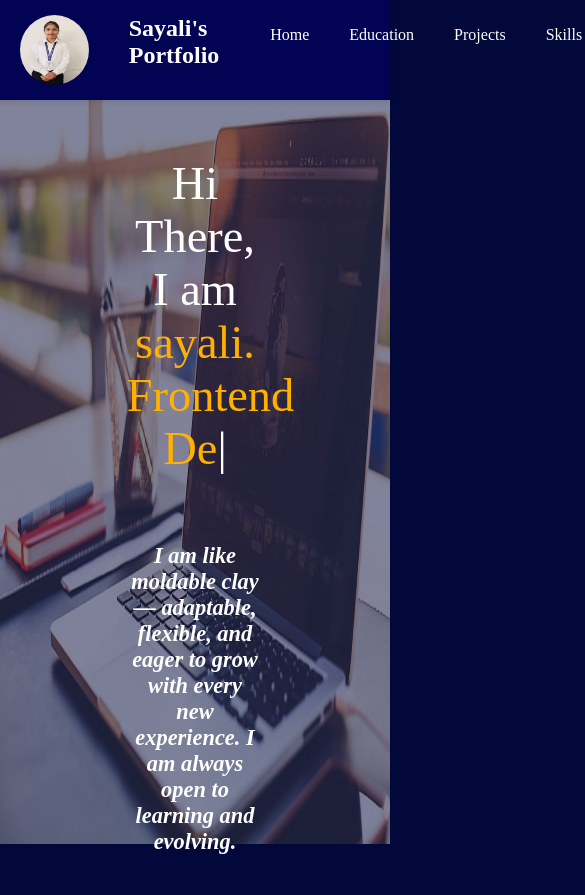
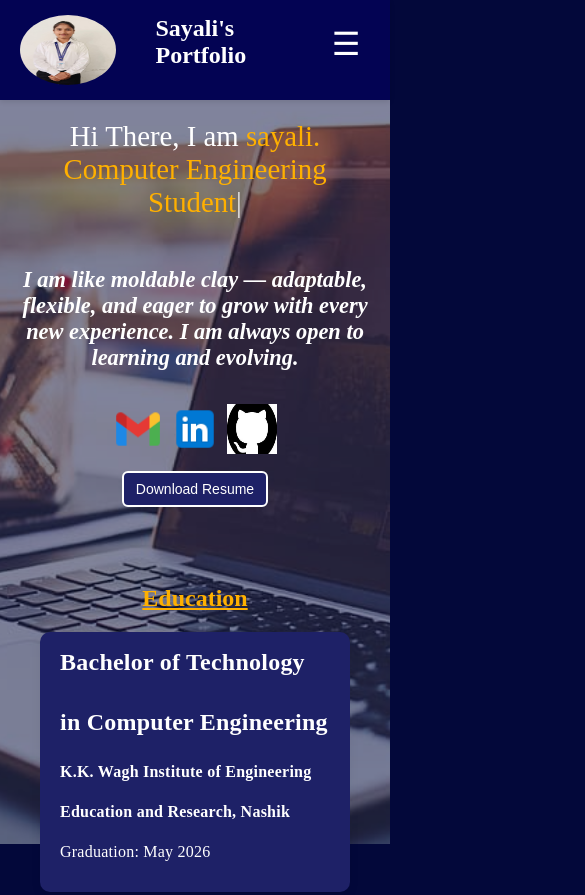
Before and after one commit to 969914/portfolio, a plain HTML site: page index.html in a window 390 px wide. Shown: the top 895 px of the page, 585 px wide, since content can reach past the window. Drawn offline with nearby package versions, Linux system fonts and the light colour scheme.

Commit message:
Update portfolio UI and responsive design

```diff
--- a/index.html
+++ b/index.html
@@ -23,8 +23,9 @@
                     <img class="modal-content" id="fullImage">
                 </div>
                 <h4>Sayali's Portfolio</h4>
+                <div class="hamburger" onclick="toggleNavbar()">☰</div>
             </div>
-            <div class="right">
+            <div class="nav-links" id="navLinks">
                 <ul>
                     <li><a href="#firstSection">Home</a></li>
                     <li><a href="#education">Education</a></li>
@@ -33,32 +34,31 @@
                     <li><a href="#certifications">Certifications</a></li>
                     <li><a href="#achievements">Achievements</a></li>
                     <li><a href="#contact">Contact Me</a></li>
-
                     <button class="toggle-btn" onclick="toggleMode()">🌙 Dark/Light</button>
                 </ul>
             </div>
+
         </nav>
     </header>
     <main>
-        <section class="firstSection">
+        <section class="firstSection" id="firstSection">
             <div class="leftSection">
                 <p>Hi There, I am <span class="pink">sayali.</span></p>
                 <span id="element"></span><br>
                 <br>
-                <h5><i>I am like moldable clay — adaptable, flexible, and eager to grow with every new experience. I am always open to learning and evolving.</I></h5>
+                <h5><i>I am like moldable clay — adaptable, flexible, and eager to grow with every new experience. I am
+                        always open to learning and evolving.</I></h5>
                 <div class="icon">
                     <br>
                     <a href="mailto:sayaliugalmugale09@gmail.com"><img src="img/iconsgmail.png" alt="gmail"></a>
                     <a href="https://www.linkedin.com/feed/?trk=guest_homepage-basic_google-one-tap-submit"> <img
                             src="img/iconlinkedin.png" alt="linkedin"></a>
                     <a href="https://github.com/dashboard"> <img src="img/githubico.png" alt="github"></a>
-            </div>    <button class="btn"><a href="img/Sayalli_Ugalmugale_Resume.pdf">Download Resume</a> </button>
+                    <button class="btn"><a href="img/Sayalli_Ugalmugale_Resume.pdf">Download Resume</a> </button>
                 </div>
                 <img src="img/background.jpg" alt="background" class="background">
 
         </section>
-
-<hr>
         <section id="education" class="section-container">
             <h2>Education</h2>
 
--- a/index.js
+++ b/index.js
@@ -8,7 +8,7 @@ document.addEventListener('DOMContentLoaded', () => {
 
   // Typed.js Init
   new Typed('#element', {
-    strings: ['Frontend Developer', 'CSE Student'],
+    strings: ['Frontend Developer', 'Computer Engineering Student'],
     typeSpeed: 50,
     backSpeed: 25,
     loop: true
@@ -70,3 +70,7 @@ document.getElementById('contactForm').addEventListener('submit', function(e) {
   this.reset(); // Optional: clear the form after saving
 
 });
+ function toggleNavbar() {
+    const nav = document.getElementById("navLinks");
+    nav.classList.toggle("show");
+  }
--- a/style.css
+++ b/style.css
@@ -17,7 +17,7 @@ body.light {
   --header-color: #f1f1f1;
   --text-color: #1e1e1e;
   --sub-heading-color: #FFB000;
-    --heading-color:#663399;
+  --heading-color: #663399;
   --accent-color: #cccccc;
   --hover-color: #FFB000;
   --form-border-color: #1e1e1e;
@@ -36,11 +36,13 @@ body {
   color: var(--text-color);
   text-decoration: none;
 }
+
 header {
-    background-color: var(--header-color); /* Darker header for contrast */
+  background-color: var(--header-color);
+  /* Darker header for contrast */
   color: var(--text-color);
   padding: 15px 5%;
-    box-shadow: 0 2px 5px rgba(0,0,0,0.1);
+  box-shadow: 0 2px 5px rgba(0, 0, 0, 0.1);
   position: sticky;
   top: 0;
   z-index: 1000;
@@ -81,20 +83,25 @@ header .left {
   display: flex;
   background-image: none !important;
 }
-header .left img{
+
+
+header .left img {
   width: 100px;
   height: 70px;
   border-radius: 50%;
   margin-right: 40px;
 
 }
+
 header .left .modal {
   display: none;
   position: fixed;
   z-index: 999;
-  left: 0; top: 0;
-  width: 100%; height: 100%;
-  background-color: rgba(0,0,0,0.8);
+  left: 0;
+  top: 0;
+  width: 100%;
+  height: 100%;
+  background-color: rgba(0, 0, 0, 0.8);
   justify-content: center;
   align-items: center;
 }
@@ -107,23 +114,29 @@ header .left .modal-content {
 
 header .left .close {
   position: absolute;
-  top: 20px; right: 30px;
+  top: 20px;
+  right: 30px;
   font-size: 40px;
   color: white;
   cursor: pointer;
+}
+header .left .hamburger {
+  padding-left: 8px;
 }
 
 .firstSection>div {
   width: 35%;
   height: 100%;
 }
-.rightSection{
+
+.rightSection {
   width: 200px;
   height: 200px;
   fill-opacity: 20%;
   rotate: 70px;
 
 }
+
 body.light a {
   color: var(--text-color);
 }
@@ -144,16 +157,18 @@ body.light a {
 }
 
 
-h2{
+h2 {
   color: var(--sub-heading-color);
   text-align: center;
   text-decoration: underline;
 
 }
-h3{
+
+h3 {
   font-size: 1.5rem;
 }
-h5{
+
+h5 {
   padding-top: 15px;
   font-size: 1.4rem;
   color: var(--text-color);
@@ -162,35 +177,38 @@ h5{
 .firstSection {
   padding-top: 30px;
   display: flex;
-    justify-content:center;
+  justify-content: center;
 }
+
 .firstSection>div {
   width: 35%;
   height: 100%;
 }
 
-.firstSection .background{
-    position:absolute;
-    width:100%;
+.firstSection .background {
+  position: absolute;
+  top: 0;
+  left: 0;
+  width: 100%;
   height: 100%;
-    right:0;
-    bottom:0;
+  object-fit: cover;
   z-index: -1;
   opacity: 0.5;
+}
 
-}
 .leftSection {
   font-size: 2.9rem;
   text-align: center;
-    padding: 10px;
-    margin: 17px;
 }
+
 .pink {
   color: var(--heading-color);
 }
+
 #education {
   margin-top: 2%;
 }
+
 .section-container .education-item {
   margin: 20px;
   padding-top: 0px;
@@ -202,35 +220,41 @@ h5{
   line-height: 2.50;
 
 }
+
 #element {
   color: var(--heading-color);
 }
-.leftSection .icon  img {
+
+.leftSection .icon img {
   height: 50px;
   width: 50px;
-    /*background-color: var(--footer-color);*/
-    margin-top: 10px;
+  margin-top:.0.4px;
 }
-.leftSection .btn {
+
+.leftSection .icon .btn {
   background: var(--accent-color);
   color: var(--text-color);
   border: 2px solid var(--form-border-color);
   border-radius: 6px;
   font-size: 20px;
-    margin: 10px 70px 50px 70px;
+  margin: 10px 70px 10px 70px;
 }
-.leftSection .btn a {
+
+.leftSection .icon .btn a {
   text-decoration: none;
-    color: var(--text-color);}
+  color: var(--text-color);
+}
+
 .section-container {
   padding: 40px 20px;
 }
+
 .education-item {
   background: var(--accent-color);
   padding: 20px;
   margin-bottom: 20px;
   border-radius: 10px;
-  box-shadow: 0 4px 12px rgba(0,0,0,0.05);
+  box-shadow: 0 4px 12px rgba(0, 0, 0, 0.05);
 }
 
 #project {
@@ -342,11 +366,13 @@ h5{
   line-height: 1.5;
   font-size: 0.95rem;
 }
+
 #certifications {
   width: 100%;
   padding: 50px 30px;
   text-align: center;
 }
+
 .cert-container {
   display: grid;
   grid-template-columns: repeat(auto-fit, minmax(220px, 1fr));
@@ -355,6 +381,7 @@ h5{
   margin: auto;
   padding-top: 20px;
 }
+
 .cert-card {
   background-color: var(--accent-color);
   color: var(--text-color);
@@ -368,14 +395,17 @@ h5{
 .cert-card:hover {
   transform: scale(1.05);
 }
+
 .cert-card h3 {
   color: var(--heading-color);
   margin-bottom: 8px;
 }
+
 .cert-card p {
   font-size: 0.95rem;
   color: var(--text-color);
 }
+
 #achievements {
   width: 100%;
   padding: 50px 30px;
@@ -415,11 +445,13 @@ h5{
   line-height: 1.6;
   color: var(--text-color);
 }
+
 #contact {
   text-align: center;
   width: 100%;
   padding-top: 20px;
 }
+
 .contact-form {
   max-width: 500px;
   margin: auto;
@@ -429,16 +461,19 @@ h5{
   border-radius: 10px;
   box-shadow: 0 4px 12px rgba(0, 0, 0, 0.5);
 }
+
 .form-group {
   margin-bottom: 20px;
   margin-right: 20px;
 }
+
 label {
   display: block;
   margin-bottom: 8px;
   font-weight: 600;
   color: var(--text-color);
 }
+
 input,
 textarea {
   width: 100%;
@@ -450,11 +485,14 @@ textarea {
   color: var(--text-color);
   transition: border-color 0.3s ease;
 }
+
 input:focus,
 textarea:focus {
   outline: none;
   border-color: var(--hover-color);
-}.sub {
+}
+
+.sub {
   background-color: var(--accent-color);
   color: var(--text-color);
   border: 2px solid var(--form-border-color);
@@ -463,23 +501,111 @@ textarea:focus {
   padding: 10px 20px 5px 20px;
   cursor: pointer;
   transition: background-color 0.3s ease;
-}.sub:hover {
+}
+
+.sub:hover {
   background-color: var(--hover-color);
   color: var(--bg-color);
 }
+
 footer {
   height: 20px;
   background-color: var(--footer-color);
 }
+
 .ftr {
   text-align: center;
   color: var(--text-color);
   padding-top: 20px;
   background-color: var(--footer-color);
 }
+
 footer .icon img {
   height: 50px;
   width: 50px;
   background-color: var(--footer-color);
   padding: 10px;
+}@media (max-width: 992px) {
+  .hamburger {
+    display: block;
+    font-size: 2rem;
+    cursor: pointer;
+    color: var(--text-color);
+    margin-left: auto;
+    padding: 10px;
   }
+
+  .nav-links {
+    display: none;
+    position: absolute;
+    left: 5%;
+    top: 100px;
+    right: 5%;
+    width: 220px;
+    background-color: var(--header-color);
+    border-radius: 8px;
+    box-shadow: 0 4px 10px rgba(0,0,0,0.3);
+    z-index: 1000;
+  }
+
+  .nav-links.show {
+    display: block;
+  }
+
+  .nav-links ul {
+    display: flex;
+    flex-direction: column;
+    gap: 10px;
+    padding: 10px;
+    list-style: none;
+  }
+
+  .nav-links ul li {
+    margin: 5px 0;
+    text-align: right;
+  }
+
+  .toggle-btn {
+    display: block;
+    margin: 10px 0 0 auto;
+    text-align: right;
+  }
+
+  .navbar {
+    flex-wrap: wrap;
+    align-items: center;
+  }
+}
+
+
+@media (max-width: 768px) {
+  .firstSection {
+    flex-direction: column;
+    text-align: center;
+    padding: 20px;
+  }
+
+  .firstSection > div {
+    width: 100% !important;
+  }
+
+  .leftSection {
+    font-size: 2rem;
+  }
+
+  .leftSection .icon .btn {
+    margin: 10px auto;
+    display: block;
+  }
+}
+
+@media (max-width: 480px) {
+  .leftSection {
+    font-size: 1.8rem;
+  }
+
+  .btn-link, .leftSection .icon .btn {
+    font-size: 14px;
+    padding: 8px 12px;
+  }
+}
```
Lines whose indentation alone changed are shown as unchanged.
